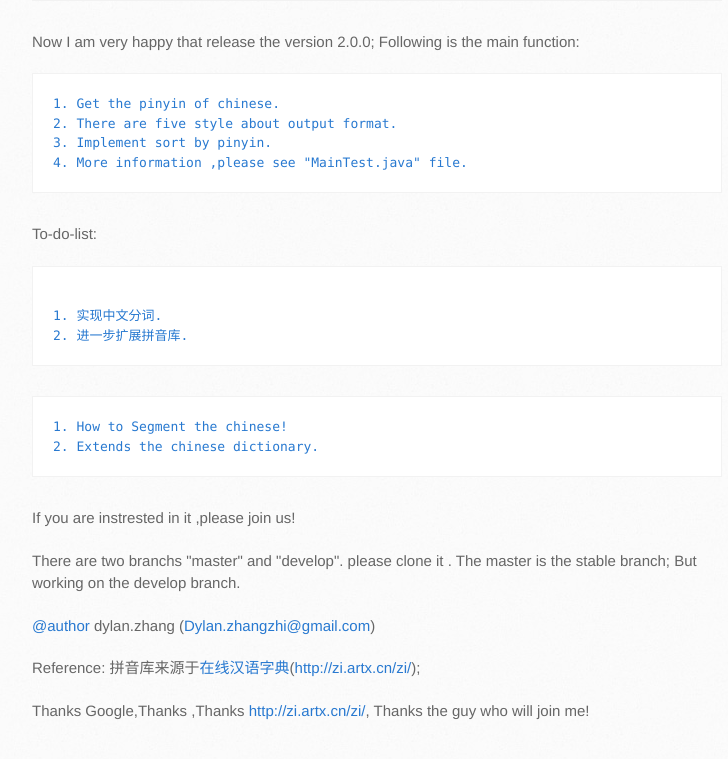
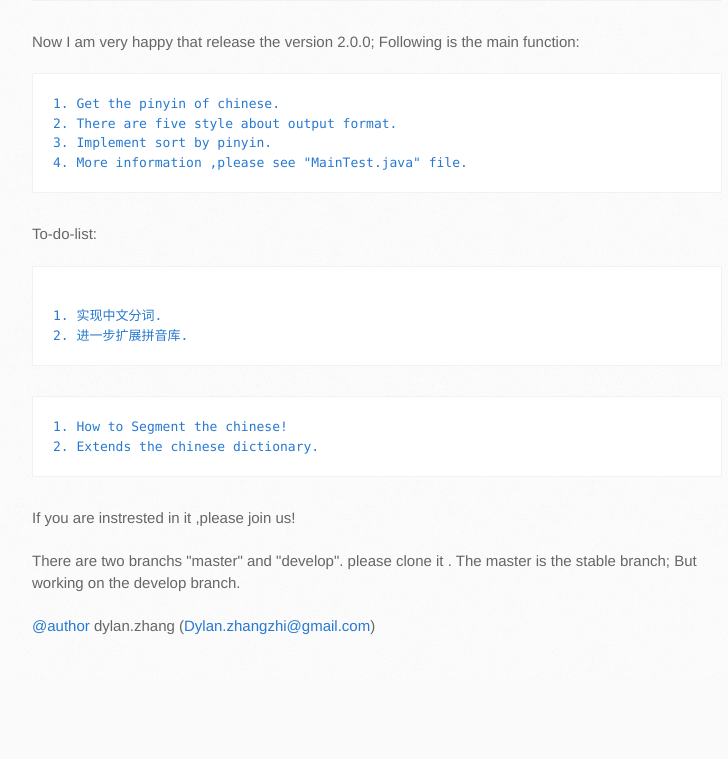
Before and after one commit to 51isunshine/chineseandpinyin, a plain HTML site: page index.html in a window 1280 px wide. Shown: the part 1868-2627 px from the top of the page, without its empty margins (138-866 px from the left). After the commit the page ends 2548 px from the top, so only its background shows below. Drawn offline with Linux system fonts and the light colour scheme.

Commit message:
Update index.html

```diff
--- a/index.html
+++ b/index.html
@@ -132,10 +132,6 @@ But working on the develop branch. </p>
 
 <p><a href="https://github.com/author" class="user-mention">@author</a> dylan.zhang (<a href="mailto:Dylan.zhangzhi@gmail.com">Dylan.zhangzhi@gmail.com</a>)</p>
 
-<p>Reference:
-拼音库来源于<a href="http://zi.artx.cn/zi/">在线汉语字典</a>(<a href="http://zi.artx.cn/zi/">http://zi.artx.cn/zi/</a>);</p>
-
-<p>Thanks Google,Thanks ,Thanks <a href="http://zi.artx.cn/zi/">http://zi.artx.cn/zi/</a>, Thanks the guy who will join me!</p>
         </section>
 
         <aside id="sidebar">
```
